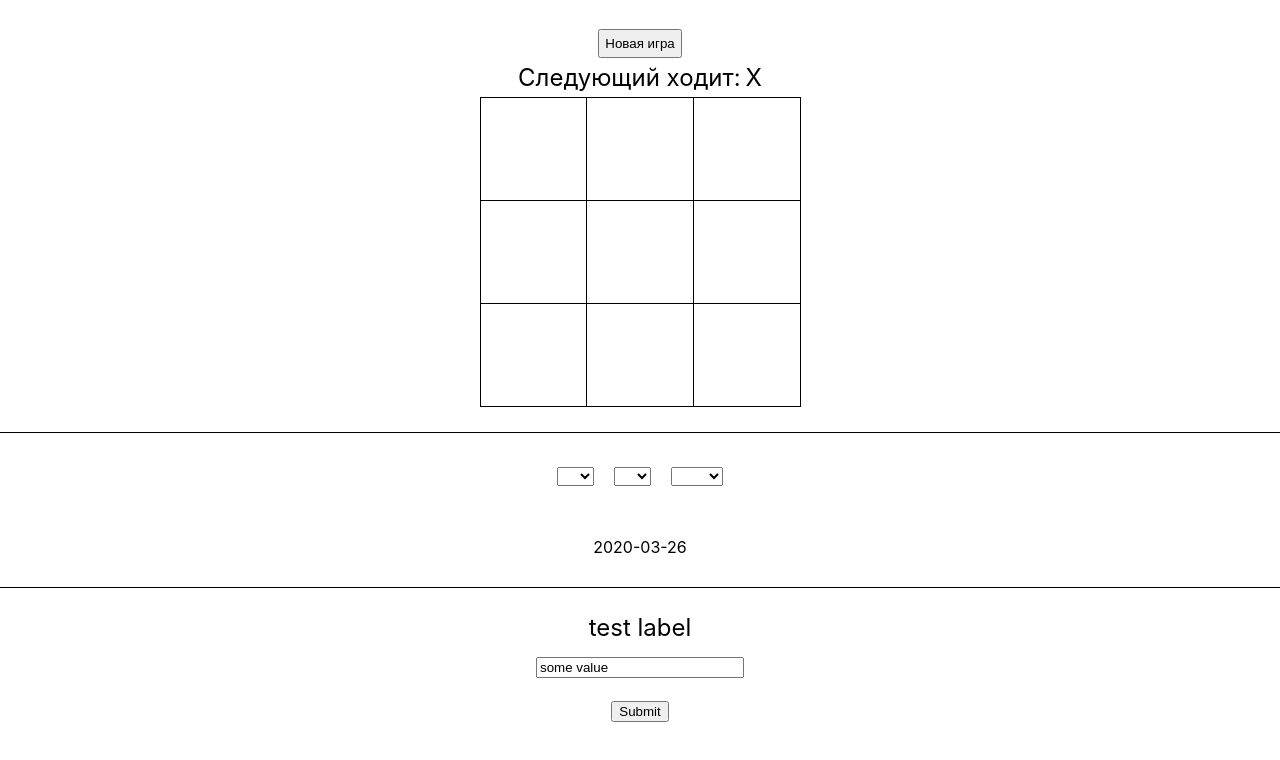
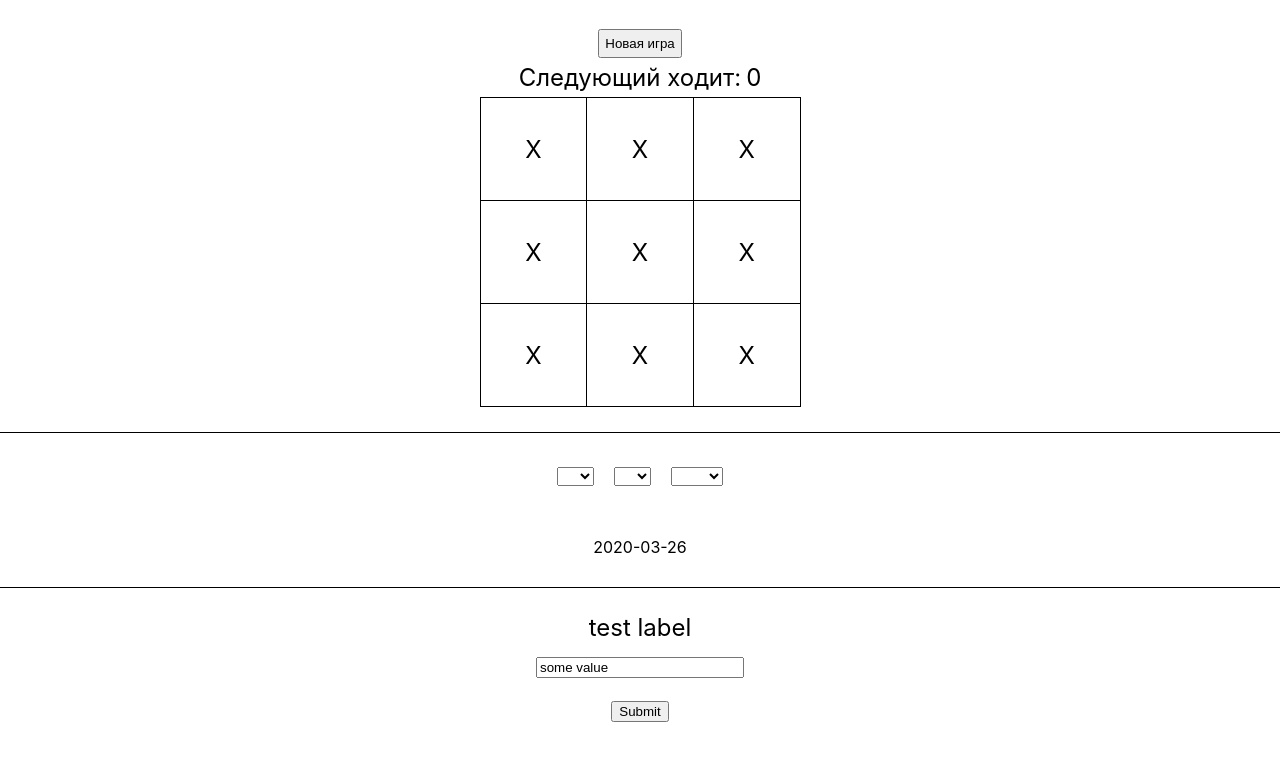
Before and after one commit to daryna-hunko/vseTut, a React (Create React App) app: page / in a window 1280 px wide. Shown: the top 760 px of the page. Built offline with nearby package versions, Linux system fonts and the light colour scheme.

Commit message:
splited into few modules, but now it's broken

```diff
--- a/src/App.js
+++ b/src/App.js
@@ -27,7 +27,7 @@ function App(props) {
   const [controlledGameResult, setControlledGameResult] = useState([[,,,],[,,,],[,,,]]);
   return (
     <>
-      <XOGame game={controlledGameResult}/>
+      <XOGame game={controlledGameResult} size={[controlledGameResult.length, controlledGameResult[0].length]}/>
 
       <DatePicker date={birthday} onChange={(data) => setBirthday(data)}/>
       <OutputDiv className="date-picker-output">{birthday}</OutputDiv>
--- a/src/XOGame.js
+++ b/src/XOGame.js
@@ -1,5 +1,7 @@
 import React, {useState} from 'react';
 import styled from 'styled-components';
+import XOGameTitle from './XOGameTitle.js';
+import XOGameField from './XOGameField.js';
 
 const Div = styled.div`
   text-align: center;
@@ -12,27 +14,6 @@ const Btn = styled.button`
   cursor: pointer;
   text-align: center;
   padding: 5px;
-`;
-const Title = styled.div`
-  text-align: center;
-  padding: 5px;
-`;
-const TurnBlock = styled.span`
-  margin-left: 5px;
-`;
-const Field = styled.table`
-  width: 321px;
-  height: 300px;
-  border-collapse: collapse;
-  margin: 0 auto;
-`;
-const Row = styled.tr`
-`;
-const Col = styled.td`
-  cursor: pointer;
-  border: 1px solid #000;
-  width: 107px;
-  height: 100px;
 `;
 
 function XOGame(props) {
@@ -60,30 +41,9 @@ function XOGame(props) {
   return (
     <Div>
       <Btn onClick={() => resetGame()}>Новая игра</Btn>
-      <Title>
-        Следующий ходит:
-        <TurnBlock>{player}</TurnBlock>
-      </Title>
+      <XOGameTitle player={player}  />
 
-      <Field>
-        <tbody>
-          <Row>
-            <Col onClick={() => move(0,0)}>{arr[0][0]}</Col>
-            <Col onClick={() => move(0,1)}>{arr[0][1]}</Col>
-            <Col onClick={() => move(0,2)}>{arr[0][2]}</Col>
-          </Row>
-          <Row>
-            <Col onClick={() => move(1,0)}>{arr[1][0]}</Col>
-            <Col onClick={() => move(1,1)}>{arr[1][1]}</Col>
-            <Col onClick={() => move(1,2)}>{arr[1][2]}</Col>
-          </Row>
-          <Row>
-            <Col onClick={() => move(2,0)}>{arr[2][0]}</Col>
-            <Col onClick={() => move(2,1)}>{arr[2][1]}</Col>
-            <Col onClick={() => move(2,2)}>{arr[2][2]}</Col>
-          </Row>
-        </tbody>
-      </Field>
+      <XOGameField arr={arr} size={props.size} move={(a, b) => addVal(a, b)}/>
     </Div>
   );
 }
--- /dev/null
+++ b/src/XOGameField.js
@@ -0,0 +1,44 @@
+import React, {useState} from 'react';
+import styled from 'styled-components';
+import XOGameTitle from './XOGameTitle.js';
+
+const Field = styled.table`
+  width: 321px;
+  height: 300px;
+  border-collapse: collapse;
+  margin: 0 auto;
+`;
+const Row = styled.tr`
+`;
+const Col = styled.td`
+  cursor: pointer;
+  border: 1px solid #000;
+  width: 107px;
+  height: 100px;
+`;
+
+function XOGameField(props) {
+  const numRows = props.size[0],
+        numCols = props.size[1];
+
+  const field = [];
+
+  for (let i = 0; i < numRows; i++) {
+    let cols = [];
+    for (let j = 0; j < numCols; j++) {
+      cols.push(<Col key={'col-'+ i + j} onClick={props.move(i,j)}>{props.arr[i][j]}</Col>);
+    }
+    field.push(<Row key={'row-' + i}>{cols}</Row>);
+  }
+
+  return (
+      <Field>
+        <tbody>
+          {field}
+        </tbody>
+      </Field>
+  );
+}
+
+
+export default XOGameField;
--- /dev/null
+++ b/src/XOGameTitle.js
@@ -0,0 +1,24 @@
+import React from 'react';
+import styled from 'styled-components';
+
+const Title = styled.div`
+  text-align: center;
+  padding: 5px;
+`;
+const TurnBlock = styled.span`
+  margin-left: 5px;
+`;
+
+function XOGameTitle(props) {
+  return (
+    <Title>
+      Следующий ходит:
+      <TurnBlock>{props.player}</TurnBlock>
+    </Title>
+  );
+}
+
+
+
+
+export default XOGameTitle;
```
